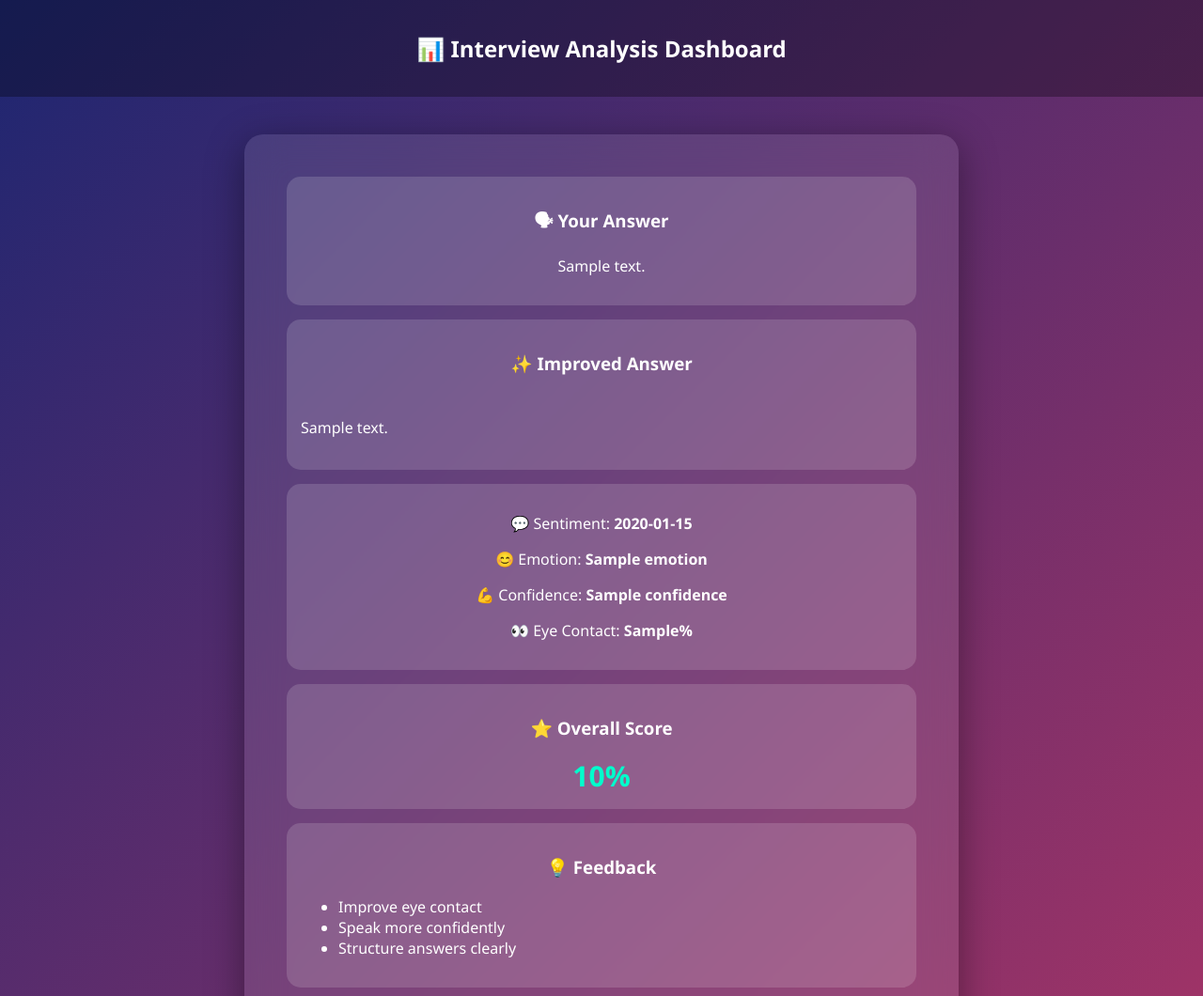
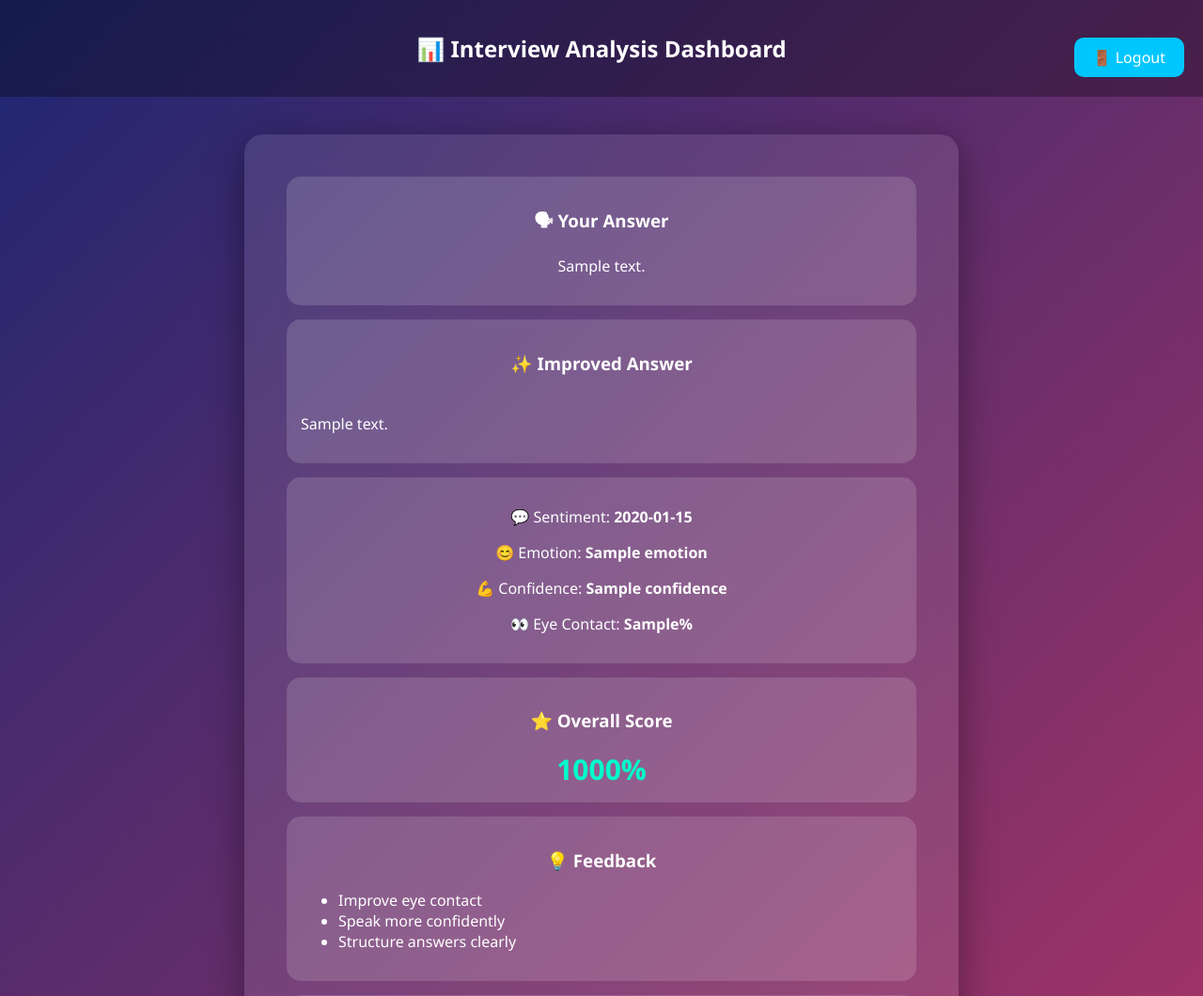
Before and after one commit to SadhvikaNallathigala/AI-Interview-Assistant, a Flask app: template templates/result.html in a window 1280 px wide. Shown: the top 1060 px of the page at 94% size. Run offline with Flask 3, Linux system fonts and the light colour scheme; the template is opened without the code that fills it: most values are stand-ins (such as "Sample title", 1, 10 or a date in 2020).

Commit message:
Update result.html

```diff
--- a/templates/result.html
+++ b/templates/result.html
@@ -63,6 +63,10 @@
 
 <body>
 
+<div style="position:absolute; top:20px; right:20px;">
+    <a href="/logout" style="color:white;">🚪 Logout</a>
+</div>
+
 <div class="navbar">
     <h2>📊 Interview Analysis Dashboard</h2>
 </div>
@@ -76,7 +80,7 @@
 
     <div class="box">
         <h3>✨ Improved Answer</h3>
-        <p style="text-align:left; white-space: pre-line; line-height:1.6;">
+        <p style="text-align:left; white-space: pre-line;">
             {{ improved_text }}
         </p>
     </div>
@@ -90,7 +94,7 @@
 
     <div class="box">
         <h3>⭐ Overall Score</h3>
-        <div class="score">{{ score }}%</div>
+        <div class="score">{{ score * 100 }}%</div>
     </div>
 
     <div class="box">
@@ -111,28 +115,22 @@
 
 </div>
 
-<!-- ✅ ERROR-FREE SCRIPT -->
 <script>
 document.addEventListener("DOMContentLoaded", function () {
 
-    const score = Number("{{ score }}");  // ✅ safe conversion
+    const score = Number("{{ score * 100 }}");
 
-    const ctx = document.getElementById('chart');
-
-    if (ctx) {
-        new Chart(ctx, {
+    new Chart(document.getElementById('chart'), {
         type: 'line',
         data: {
-                labels: ['Attempt 1', 'Attempt 2', 'Attempt 3', 'Current'],
+            labels: ['Day 1', 'Day 2', 'Day 3', 'Today'],
             datasets: [{
                 label: 'Performance',
                 data: [50, 60, 70, score],
-                    borderWidth: 2,
-                    tension: 0.4
+                borderWidth: 2
             }]
         },
         options: {
-                responsive: true,
             scales: {
                 y: {
                     beginAtZero: true,
@@ -141,7 +139,6 @@ document.addEventListener("DOMContentLoaded", function () {
             }
         }
     });
-    }
 
 });
 </script>
```
Lines whose indentation alone changed are shown as unchanged.
